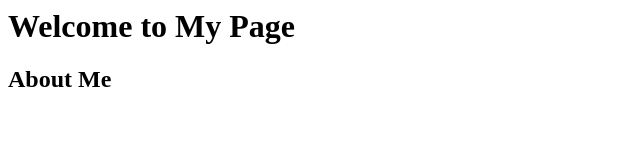
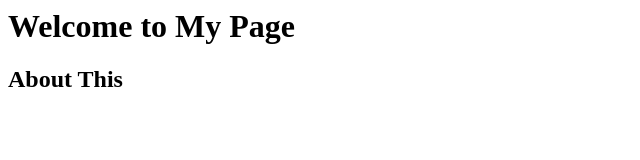
Before and after one commit to penelopeschung/ArticleAdjuster, a plain HTML site: page index.html in a window 1280 px wide. Shown: the full height of the page, 0-640 px from the left. Drawn offline with Linux system fonts and the light colour scheme.

Commit message:
testing change

```diff
--- a/index.html
+++ b/index.html
@@ -1,2 +1,2 @@
         <h1>Welcome to My Page</h1>
-        <h2>About Me</h2>
+        <h2>About This</h2>
```
